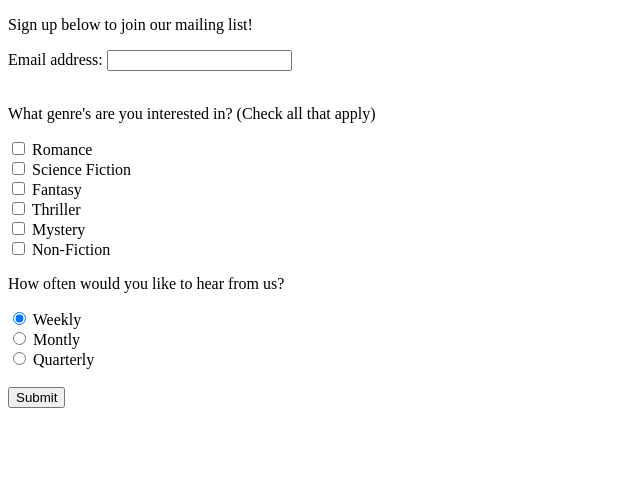
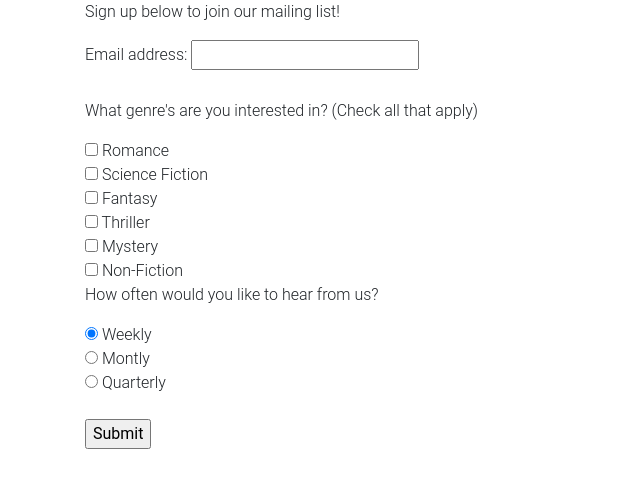
Before and after one commit to DaisyHutchison/CFG, a Flask app: a page that uses book-club/templates/mail.html in a window 1280 px wide. Shown: the top 488 px of the page, without its empty margins (0-640 px from the left). Run offline with Flask 2, Linux system fonts and the light colour scheme; some libraries are stand-ins or nearby versions; some web fonts are replaced.

Commit message:
mail bootstrap addin
updating to put in some bootstrap

```diff
--- a/book-club/templates/mail.html
+++ b/book-club/templates/mail.html
@@ -1,9 +1,16 @@
-<!doctype html>
+<!DOCTYPE html>
 <html>
     <head>
         <title>Join our Mailing List!</title>
+        <meta name="viewport" content="width=device-width, initial-scale=1.0">
+		<!--Link CSS files here - I've linked custom & BootStrap CSS files-->
+		<link rel="stylesheet" href="{{ url_for('static', filename='css/styles.css')}}">
+		<link rel="stylesheet" href="{{ url_for('static', filename='css/bootstrap.min.css')}}">
+		<link rel="stylesheet" href="{{ url_for('static', filename='css/mdb.min.css')}}">
     </head>
+
     <body>
+    <div class="container">
         <p> Sign up below to join our mailing list! </p>
         <div id="contact-form">
             <form method="post" action="/signup"> <!-- use post to keep it private, as supposed to get which will put it in the url-->
@@ -27,5 +34,11 @@
                 <input type="submit" value="Submit" id="submit-button">
             </form>
         </div>
+    </div>
     </body>
+
+    	<!--Link JavaScript files here - I've linked BootStrap abd JQuery JS files-->
+	<script src="{{url_for('static', filename='js/bootstrap.min.js')}}"></script>
+    <script src="{{url_for('static', filename='js/jquery-3.3.1.min.js')}}"></script>
+
 </html>
```
Also changed, not shown: 1 other file.
